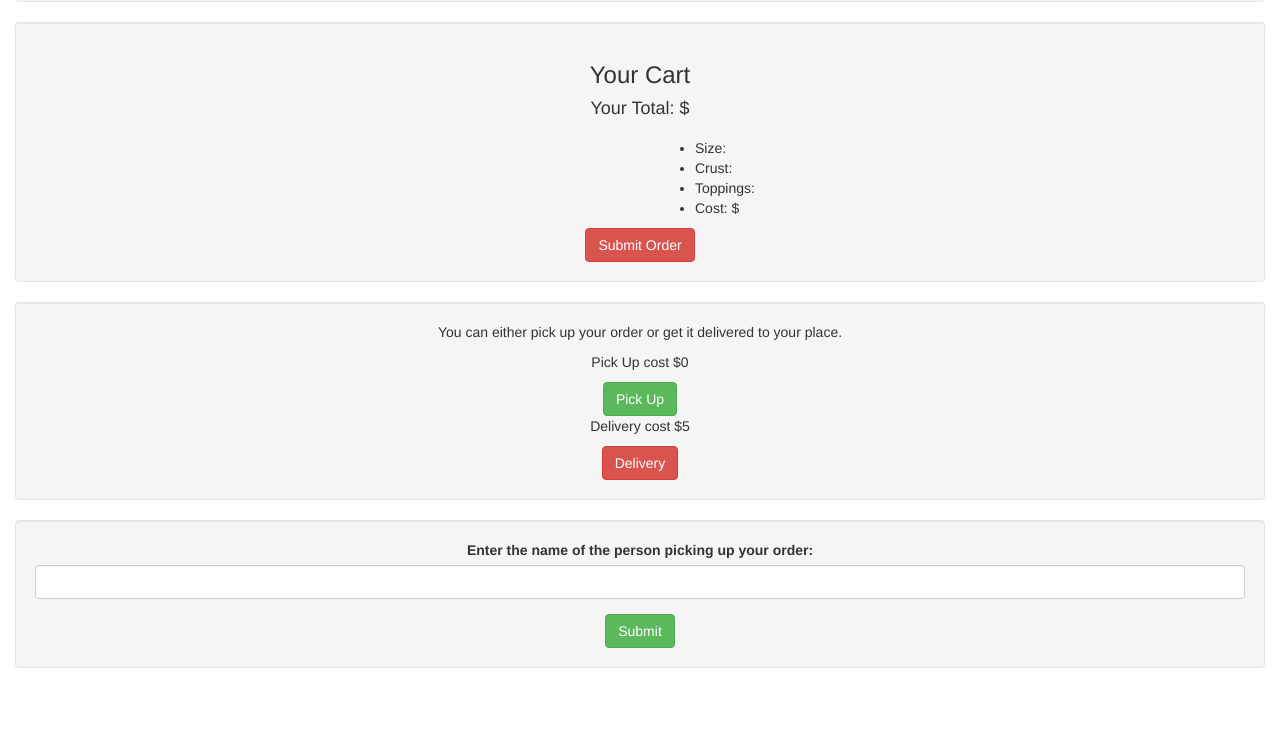
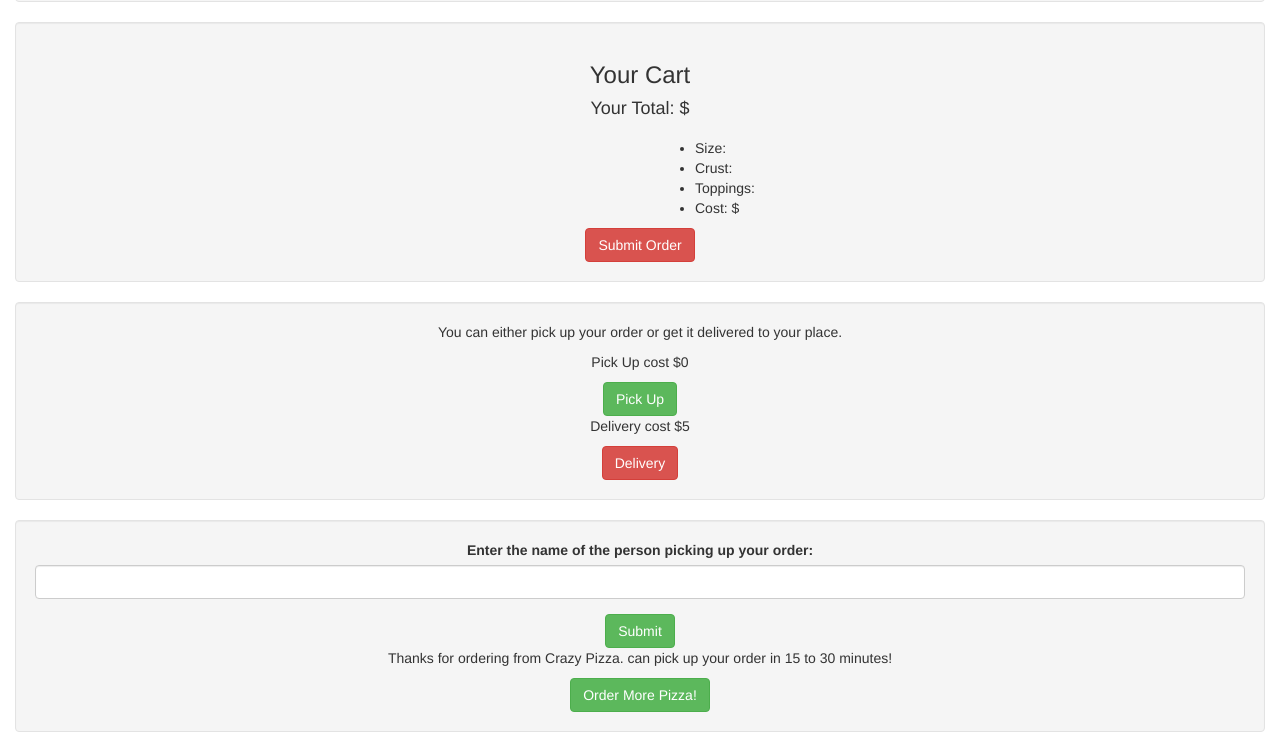
Before and after one commit to brianmunene001/Pizzah, a plain HTML site: page index.html in a window 1280 px wide. Shown: the part 747-1499 px from the top of the page. Before the commit the page ends 1435 px from the top, so only its background shows below. Drawn offline with nearby package versions, Linux system fonts and the light colour scheme.

Commit message:
adds five tags

```diff
--- a/index.html
+++ b/index.html
@@ -93,6 +93,11 @@
                                                           </div>
                                                           <button type="button" class="btn btn-success" id="submitPickupForm">Submit</button>
                                                         </form>
+                                                        <div id="pickupEnd">
+                                                                <p>Thanks for ordering from Crazy Pizza. <span class="nameInput"></span> can pick up your order in 15 to 30 minutes!</p>
+                                                                <button type="button" class="btn btn-success reset">Order More Pizza!</button>
+                                                              </div>
+                                                            </div>
 
 </body>
 </html>
```
